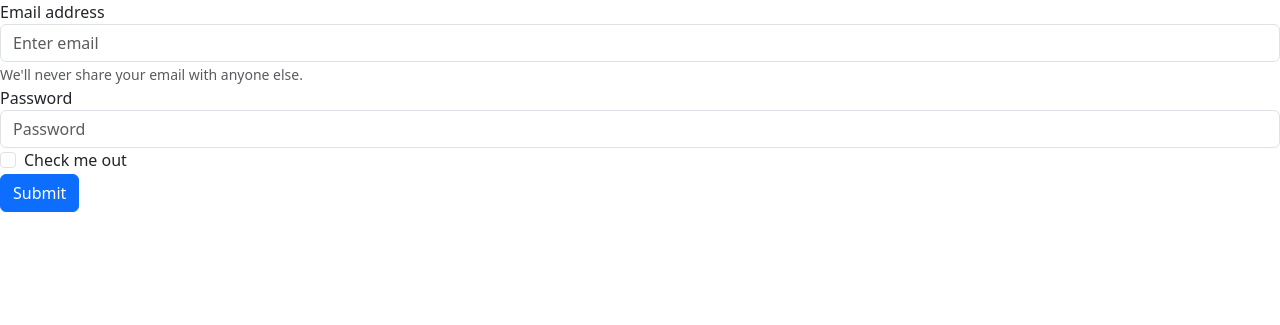
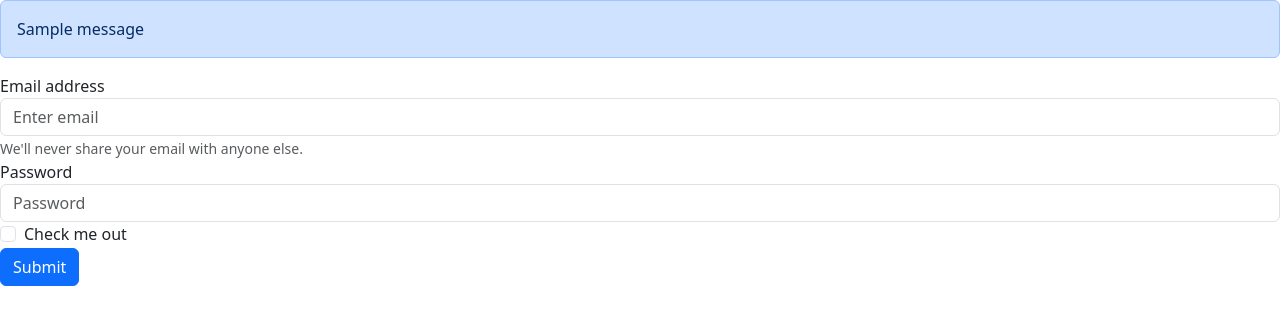
Before and after one commit to IamLucidDreamer/django-first, a Django app: page /contact in a window 1280 px wide. Shown: the part 56-381 px from the top of the page. Run offline with Django 4.2, Linux system fonts and the light colour scheme; tables that the repository leaves empty hold one stand-in row (values such as "Sample post"); one stand-in notice (Sample message) is shown.

Commit message:
Feat : Forms Added

```diff
--- a/Hello/Hello/settings.py
+++ b/Hello/Hello/settings.py
@@ -11,6 +11,7 @@ https://docs.djangoproject.com/en/4.2/ref/settings/
 """
 
 from pathlib import Path
+from django.contrib.messages import constants as messages
 
 # Build paths inside the project like this: BASE_DIR / 'subdir'.
 BASE_DIR = Path(__file__).resolve().parent.parent
--- a/Hello/home/views.py
+++ b/Hello/home/views.py
@@ -1,6 +1,7 @@
 from django.shortcuts import render, HttpResponse
 from datetime import datetime
 from home.models import Contact
+from django.contrib import messages
 
 # Create your views here.
 def index(request):
@@ -22,4 +23,5 @@ def contact(request):
         password = request.POST.get("password")
         contact = Contact(email = email , password = password, date= datetime.today())
         contact.save()
+        messages.success(request , "Your Data has been saved.")
     return render(request , "contact.html" )
--- a/Hello/templates/contact.html
+++ b/Hello/templates/contact.html
@@ -2,6 +2,9 @@
 {% block title %}Contact{% endblock title %}
 {% block body %}
 <div>
+  {% if messages %} {% for message in messages %}
+  <div class="alert alert-primary" role="alert">{{message}}</div>
+  {% endfor %} {% endif %}
   <form id="retForm" method="post" action="/contact">
     {% csrf_token %}
     <div class="form-group">
```
Also changed, not shown: Hello/db.sqlite3. Lines whose indentation alone changed are shown as unchanged.
